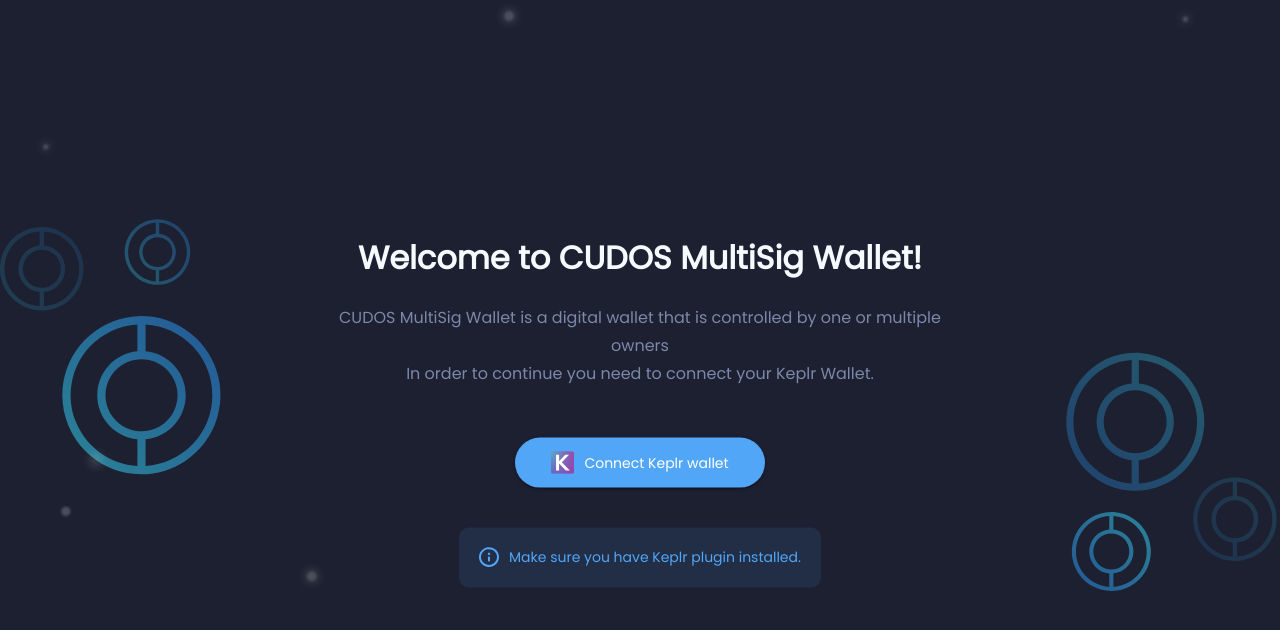
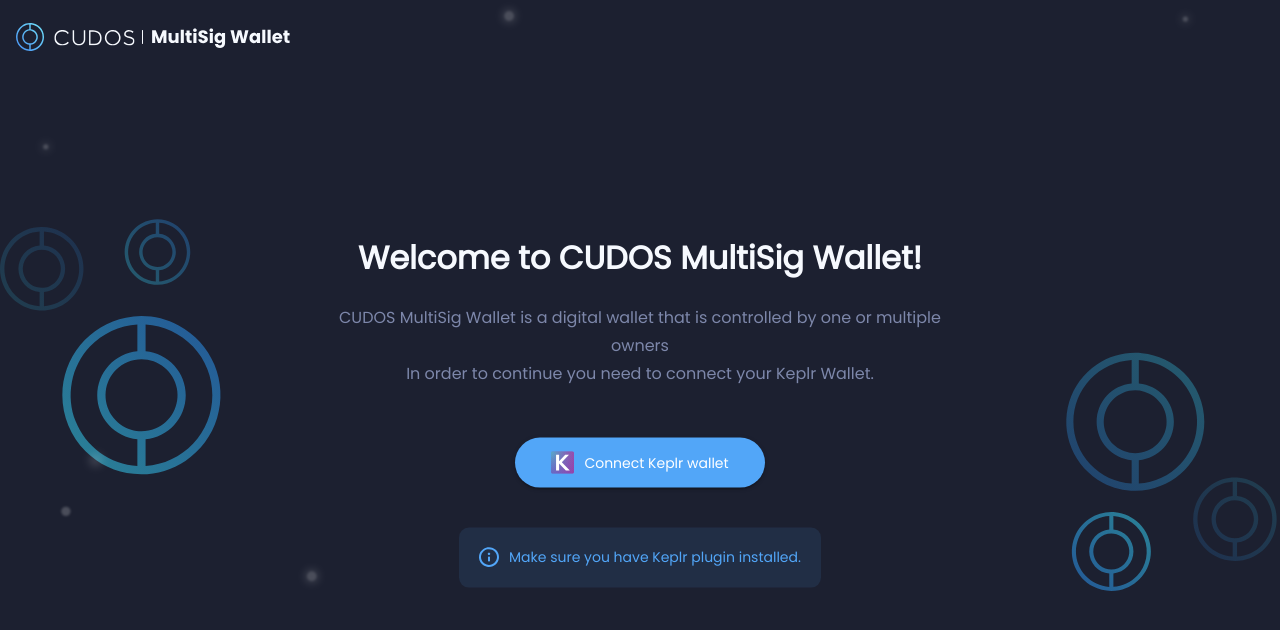
Before and after one commit to CudoVentures/cudos-multisig-v2, a React (Vite) app: page / in a window 1280 px wide. Shown: the top 630 px of the page. Built offline with nearby package versions, Linux system fonts and the light colour scheme; no server answers; what cudosjs would draw is missing.

Commit message:
Minor adjustements

```diff
--- a/src/components/Layout/Header.tsx
+++ b/src/components/Layout/Header.tsx
@@ -3,8 +3,6 @@
 import LogoHeader from 'assets/vectors/logo-header.svg'
 import UserInfo from './Userinfo'
 import NetworkInfo from './Networkinfo'
-// import NetworkInfo from './NetworkInfo'
-// import UserInfo from './UserInfo'
 
 const Header = () => {
   const location = useLocation()
--- a/src/containers/ConnectWallet/ConnectWallet.tsx
+++ b/src/containers/ConnectWallet/ConnectWallet.tsx
@@ -14,6 +14,7 @@
 import { RootState } from 'store'
 import { NATIVE_TOKEN_DENOM } from 'utils/constants'
 import BigNumber from 'bignumber.js'
+import Header from 'components/Layout/Header'
 
 const ConnectWallet = () => {
 
@@ -59,6 +60,7 @@
         backgroundSize: 'cover',
         backgroundImage: 'url(' + BackgroundImage + ')'}}>
       <Dialog />
+      <Header />
       <Box>
         <Box sx={styles.connectContainer}>
           <Box>
```
